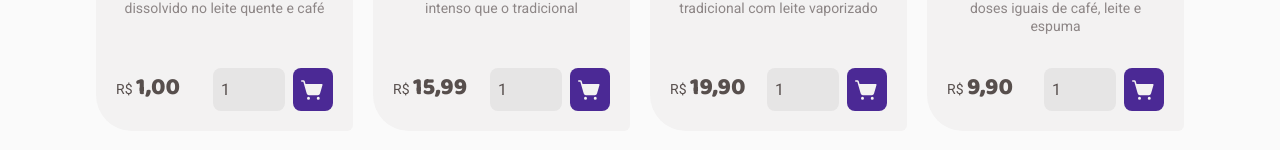
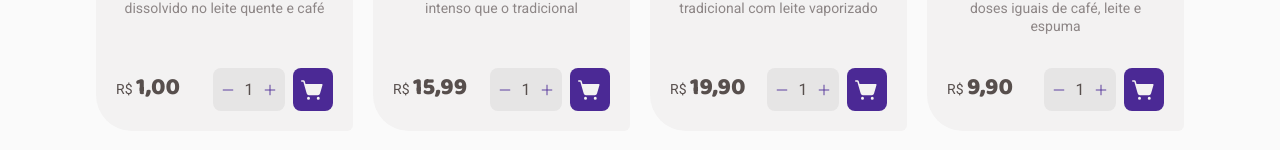
Before and after one commit to DenisLevy76/ignite-coffe-challenge-2, a React (Vite) app: page / in a window 1280 px wide. Shown: the part 348-498 px from the top of the page. Built offline with nearby package versions, Linux system fonts and the light colour scheme.

Commit message:
Add input number component

```diff
--- a/index.html
+++ b/index.html
@@ -1,5 +1,5 @@
 <!DOCTYPE html>
-<html lang="en">
+<html lang="pt-BR">
 
 <head>
   <link rel="preconnect" href="https://fonts.googleapis.com">
@@ -8,9 +8,9 @@
     href="https://fonts.googleapis.com/css2?family=Baloo+2:wght@700;800&family=Roboto+Mono:wght@700&family=Roboto:wght@400;700&display=swap"
     rel="stylesheet">
   <meta charset="UTF-8" />
-  <link rel="icon" type="image/svg+xml" href="/vite.svg" />
+  <link rel="icon" type="image/svg+xml" href="/icons/logo.svg" />
   <meta name="viewport" content="width=device-width, initial-scale=1.0" />
-  <title>Vite + React + TS</title>
+  <title>Coffee delivery</title>
 </head>
 
 <body>
--- a/src/components/CoffeCardComponent/styles.ts
+++ b/src/components/CoffeCardComponent/styles.ts
@@ -111,7 +111,3 @@ export const CoffePrice = styled.span`
     }
   `}
 `
-
-export const IconButton = styled.button`
-  ${({ theme }) => css``}
-`
--- a/src/components/InputNumberComponent/index.tsx
+++ b/src/components/InputNumberComponent/index.tsx
@@ -1,8 +1,17 @@
+import { Minus, Plus } from 'phosphor-react'
+import { IconButtonComponent } from '../IconButtonComponent'
 import { Container } from './styles'
 
 export const InputNumberComponent: React.FC = () => {
   return (
     <Container>
+      <IconButtonComponent
+        background={false}
+        ariaLabel="Diminuir quantidade"
+        title="Diminuir quantidade"
+      >
+        <Minus size={14} />
+      </IconButtonComponent>
       <input
         type="number"
         defaultValue={1}
@@ -10,6 +19,13 @@ export const InputNumberComponent: React.FC = () => {
         name="quantity"
         id="quantity"
       />
+      <IconButtonComponent
+        background={false}
+        ariaLabel="Diminuir quantidade"
+        title="Diminuir quantidade"
+      >
+        <Plus size={14} />
+      </IconButtonComponent>
     </Container>
   )
 }
--- a/src/components/InputNumberComponent/styles.ts
+++ b/src/components/InputNumberComponent/styles.ts
@@ -4,10 +4,21 @@ export const Container = styled.div`
   ${({ theme }) => css`
     background: ${theme.colors.baseButton};
     border-radius: 8px;
+    display: flex;
+    padding: 0.75rem 0.5rem;
+    max-width: 4.5rem;
+
     > input {
+      width: 100%;
       background: transparent;
-      width: 4.5rem;
-      padding: 0.75rem 0.5rem;
+      text-align: center;
+
+      -moz-appearance: textfield;
+
+      &::-webkit-outer-spin-button,
+      &::-webkit-inner-spin-button {
+        -webkit-appearance: none;
+      }
     }
   `}
 `
```
Also changed, not shown: src/@types/ICoffe.d.ts (added, +9 -0 lines), src/components/CoffeCardComponent/types.ts (+3 -9 lines), public/images/icons/extendedLogo.svg (added), public/images/icons/logo.svg (added).
